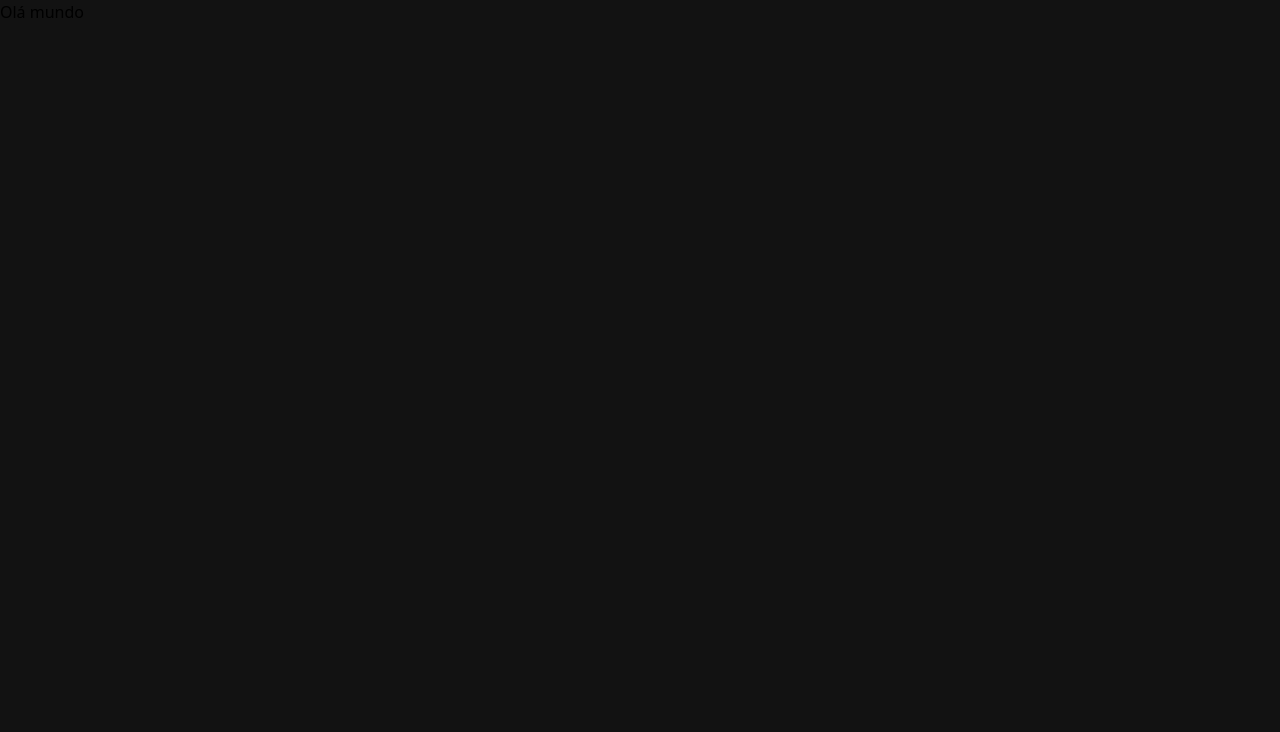
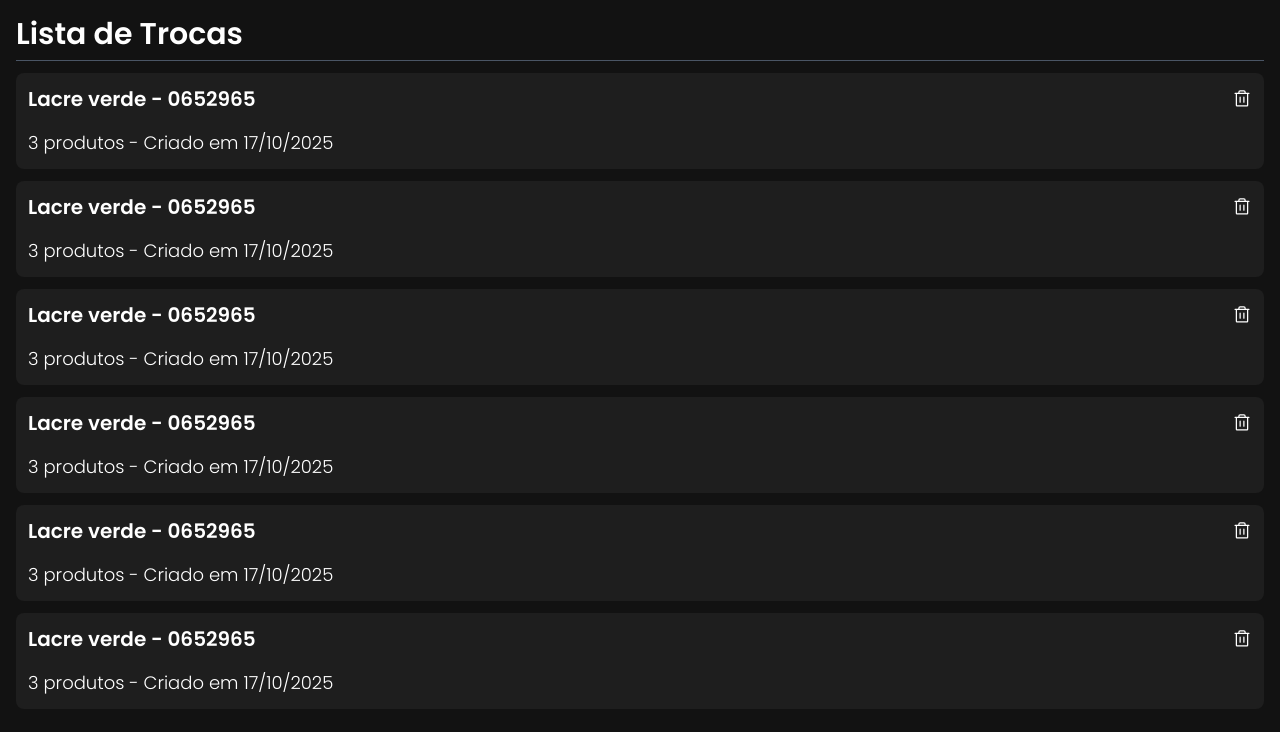
Before and after one commit to LeticiaBarbosa-dev/controle-de-trocas, a React (Vite) app: page /trocas in a window 1280 px wide. Shown: the top 732 px of the page. Built offline with nearby package versions, Linux system fonts and the light colour scheme.

Commit message:
Criando componente de card de uma troca

```diff
--- a/index.html
+++ b/index.html
@@ -1,8 +1,14 @@
-<!doctype html>
+<!DOCTYPE html>
 <html lang="en">
   <head>
     <meta charset="UTF-8" />
     <link rel="icon" type="image/svg+xml" href="/vite.svg" />
+    <link rel="preconnect" href="https://fonts.googleapis.com" />
+    <link rel="preconnect" href="https://fonts.gstatic.com" crossorigin />
+    <link
+      href="https://fonts.googleapis.com/css2?family=Poppins:ital,wght@0,100;0,200;0,300;0,400;0,500;0,600;0,700;0,800;0,900;1,100;1,200;1,300;1,400;1,500;1,600;1,700;1,800;1,900&display=swap"
+      rel="stylesheet"
+    />
     <meta name="viewport" content="width=device-width, initial-scale=1.0" />
     <title>controle-de-trocas</title>
   </head>
--- a/package.json
+++ b/package.json
@@ -10,6 +10,7 @@
     "preview": "vite preview"
   },
   "dependencies": {
+    "@phosphor-icons/react": "^2.1.10",
     "@tailwindcss/postcss": "^4.1.16",
     "postcss": "^8.5.6",
     "react": "^19.1.1",
--- /dev/null
+++ b/src/components/CardTroca.tsx
@@ -0,0 +1,13 @@
+import { TrashIcon } from "@phosphor-icons/react";
+
+export function CardTroca() {
+  return (
+    <div className="bg-[#1E1E1E] w-full p-3 rounded-lg flex flex-col gap-4">
+      <div className="flex justify-between items-center">
+        <h3 className="font-semibold text-xl">Lacre verde - 0652965</h3>
+        <TrashIcon size={20} />
+      </div>
+      <span className="font-light text-lg">3 produtos - Criado em 17/10/2025</span>
+    </div>
+  );
+}
--- a/src/index.css
+++ b/src/index.css
@@ -1 +1,5 @@
 @import "tailwindcss";
+
+* {
+  font-family: "Poppins", sans-serif;
+}
--- a/src/pages/Trocas.tsx
+++ b/src/pages/Trocas.tsx
@@ -1,3 +1,18 @@
+import { CardTroca } from "../components/CardTroca";
+
 export function Trocas() {
-  return <h1>Olá mundo</h1>
+  return (
+    <div className="text-white h-screen flex flex-col p-4">
+      <h1 className="text-3xl font-semibold mb-2">Lista de Trocas</h1>
+      <hr className="mb-3 text-gray-600" />
+      <div className="flex flex-col gap-3">
+        <CardTroca />
+        <CardTroca />
+        <CardTroca />
+        <CardTroca />
+        <CardTroca />
+        <CardTroca />
+      </div>
+    </div>
+  );
 }
```
Also changed, not shown: 1 other file (tests, documents, lock files or other folders).
